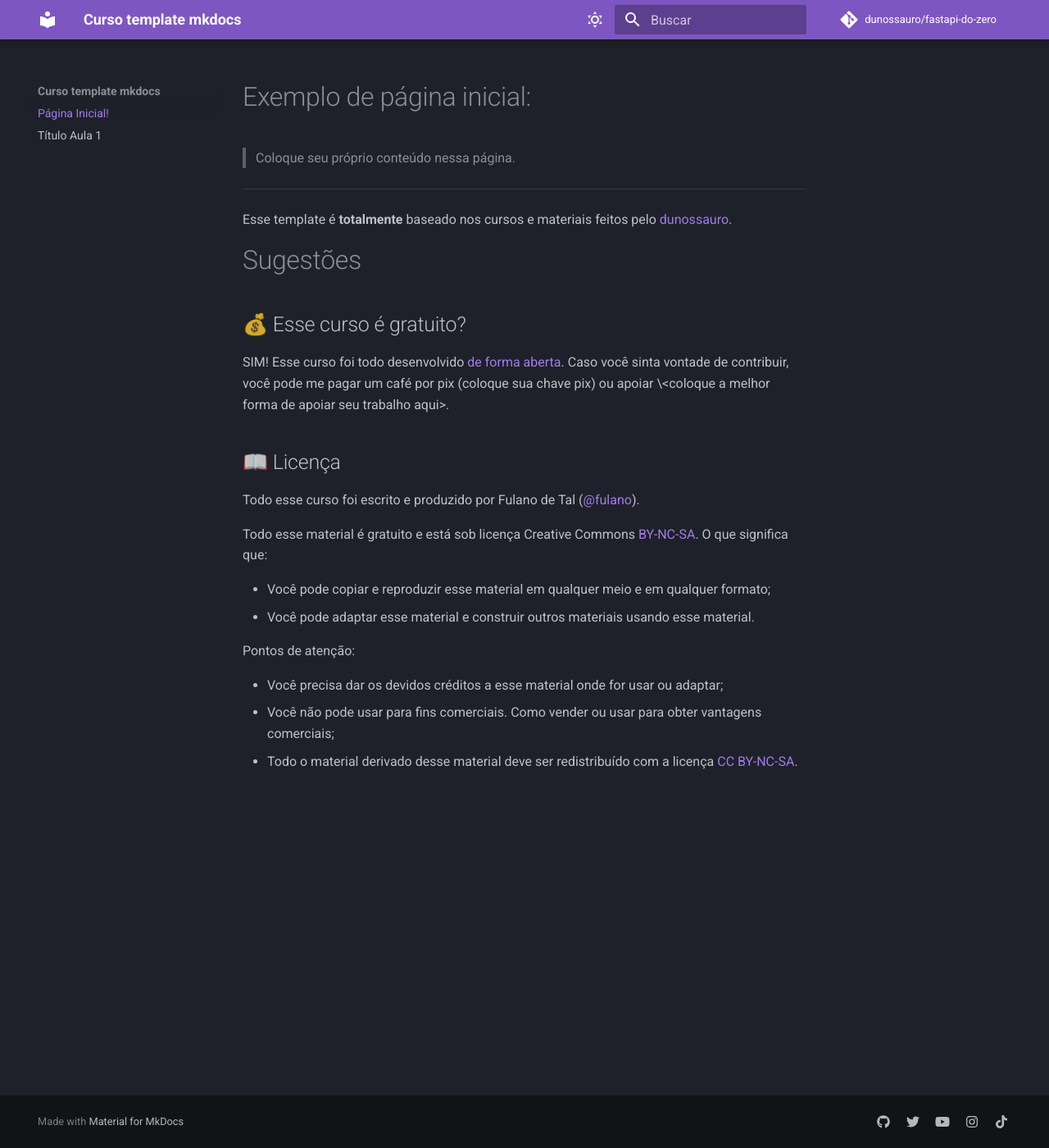
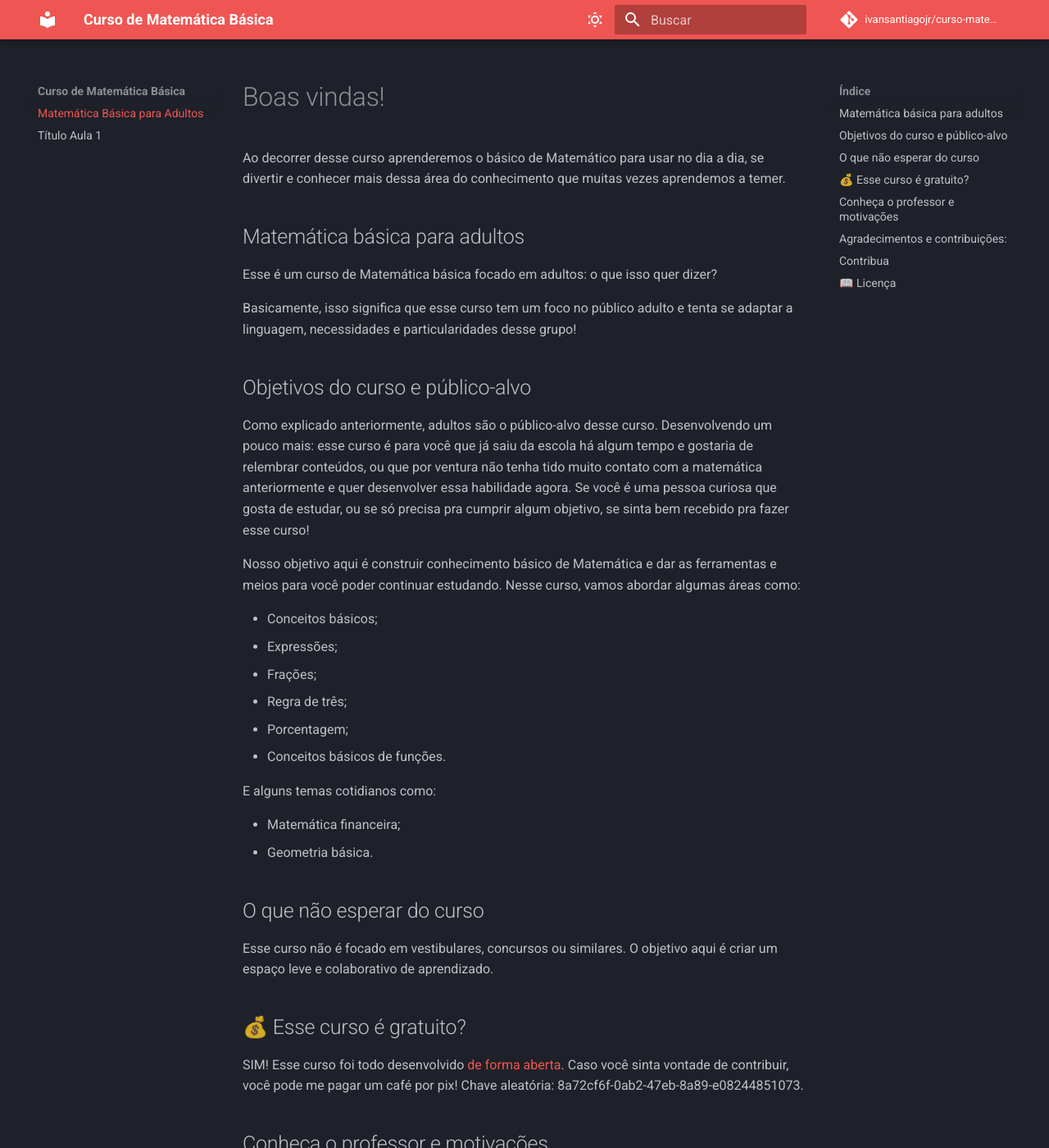
Before and after one commit to ivansantiagojr/curso-matematica-basica, an MkDocs documentation site: the page built from aulas/README.md, in a window 1280 px wide and 1400 px high. Shown: the whole window at 82% size. Built offline with MkDocs 1.6.1 and Material for MkDocs 9.7.7, drawn with Linux system fonts in a browser that asks for light colours; comment, search, counter and statistics services are not loaded; some of the changed text lies outside the part shown.

Commit message:
página inicial

```diff
--- a/aulas/README.md
+++ b/aulas/README.md
@@ -1,24 +1,61 @@
 ---
-title: Página Inicial!
+title: Matemática Básica para Adultos
 description: Boas vindas ao nosso minicurso!
 ---
+# Boas vindas!
+Ao decorrer desse curso aprenderemos o básico de Matemático para usar no dia a dia, se divertir e conhecer mais dessa área do conhecimento que muitas vezes aprendemos a temer.
 
-# Exemplo de página inicial:
+## Matemática básica para adultos
 
-> Coloque seu próprio conteúdo nessa página.
+Esse é um curso de Matemática básica focado em adultos: o que isso quer dizer?
 
----
+Basicamente, isso significa que esse curso tem um foco no público adulto e tenta se adaptar a linguagem, necessidades e particularidades desse grupo!
 
-Esse template é **totalmente** baseado nos cursos e materiais feitos pelo [dunossauro](https://dunossauro.com/){:target="\_blank"}.
+## Objetivos do curso e público-alvo
 
-# Sugestões
+Como explicado anteriormente, adultos são o público-alvo desse curso. Desenvolvendo um pouco mais: esse curso é para você que já saiu da escola há algum tempo e gostaria de relembrar conteúdos, ou que por ventura não tenha tido muito contato com a matemática anteriormente e quer desenvolver essa habilidade agora. Se você é uma pessoa curiosa que gosta de estudar, ou se só precisa pra cumprir algum objetivo, se sinta bem recebido pra fazer esse curso!
+
+Nosso objetivo aqui é construir conhecimento básico de Matemática e dar as ferramentas e meios para você poder continuar estudando. Nesse curso, vamos abordar algumas áreas como:
+
+- Conceitos básicos;
+- Expressões;
+- Frações;
+- Regra de três;
+- Porcentagem;
+- Conceitos básicos de funções.
+
+E alguns temas cotidianos como:
+
+- Matemática financeira;
+- Geometria básica.
+
+## O que não esperar do curso
+
+Esse curso não é focado em vestibulares, concursos ou similares. O objetivo aqui é criar um espaço leve e colaborativo de aprendizado.
+
 ## 💰 Esse curso é gratuito?
 
-SIM! Esse curso foi todo desenvolvido [de forma aberta](#licenca){:target="\_blank"}. Caso você sinta vontade de contribuir, você pode me pagar um café por pix (coloque sua chave pix) ou apoiar \<coloque a melhor forma de apoiar seu trabalho aqui\>.
+SIM! Esse curso foi todo desenvolvido [de forma aberta](#licenca){:target="\_blank"}. Caso você sinta vontade de contribuir, você pode me pagar um café por pix! Chave aleatória: 8a72cf6f-0ab2-47eb-8a89-e08244851073.
+
+## Conheça o professor e motivações
+
+Prazer, eu sou o Ivan! Eu era estudante de Licenciatura em Física, e hoje curso Engenharia de Computação. Gosto bastante de ensinar e é daí que veio a ideia de fazer esse material. Também já vi vários adultos expressando insegurança em aprender outras coisas por não "ser bom" em Matemática. Vamos mudar isso juntos!
+
+## Agradecimentos e contribuições:
+
+De ínicio, gostaria de agradecer ao Eduardo Mendes (o [@dunossauro](https://dunossauro.com){:target="_blank"}), já que todo esse site é feito baseado no curso de [FastAPI](https://fastapidozero.dunossauro.com){:target="_blank"} produzido por ele, e como o código é aberto, podemos usar e contribuir.
+
+Além disso, gostaria de agradecer a todos que já participaram da minha vida como aprendiz, desde a minha mãe, que dentre muitas coisas da vida, pacientemente me ensinou a ler, assim me dando acesso a infinitas possibilidades. Extendo os agradecimentos também a todos os professores que já tive, na escola, faculdade, e por qualquer meio que seja. A importância de vocês na minha vida é indescritível.
+
+## Contribua
+
+Atualmente, a única maneira de enviar contribuições ou correções para este material é pelo repositório no [GitHub](https://github.com/ivansantiagojr/curso-matematica-bascia){:target="_blank"}.
+
+Caso você não tenha familiaridade com o GitHub, entre em contato por email ivansantiagonjunior@proton.me.
 
 ## 📖 Licença
 
-Todo esse curso foi escrito e produzido por Fulano de Tal ([@fulano](#){:target="\_blank"}).
+Todo esse curso foi escrito e produzido por Ivan Santiago ([@ivansantiagojr](https://twitter.com/IvanSantiagoJR){:target="\_blank"}).
 
 Todo esse material é gratuito e está sob licença Creative Commons [BY-NC-SA](https://creativecommons.org/licenses/by-nc-sa/4.0/){:target="\_blank"}. O que significa que:
 
--- a/mkdocs.yml
+++ b/mkdocs.yml
@@ -1,8 +1,7 @@
-site_name: Curso template mkdocs
-site_url: https://fastapidozero.dunossauro.com
+site_name: Curso de Matemática Básica
 docs_dir: aulas
-repo_url: https://github.com/dunossauro/fastapi-do-zero
-repo_name: dunossauro/fastapi-do-zero
+repo_url: https://github.com/ivansantiagojr/curso-matematica-basica
+repo_name: ivansantiagojr/curso-matematica-basica
 edit_uri: tree/main/aulas
 theme:
   name: material
@@ -15,12 +14,12 @@ theme:
     - search.share
   palette:
     - scheme: slate
-      primary: deep purple
+      primary: red
       toggle:
         icon: material/weather-sunny
         name: Modo claro
     - scheme: default
-      primary: deep purple
+      primary: red
       toggle:
         icon: material/weather-night
         name: Modo noturno
@@ -58,24 +57,11 @@ plugins:
   - git-revision-date-localized
   - social
   - with-pdf:
-      author:  Fulano de Tal
-      cover_title: Título do Curso
-      cover_subtitle: Subtítulo
+      author: Ivan Santiago
+      cover_title: Matemática Básica para Adultos
       copyright: CC BY-NC-SA
       toc_level: 6
       enabled_if_env: ENABLE_PDF_EXPORT
       toc_title: Índice
 extra_css:
   - stylesheets/extra.css
-extra:
-  social:
-    - icon: fontawesome/brands/github
-      link: https://github.com/dunossauro
-    - icon: fontawesome/brands/twitter
-      link: https://twitter.com/dunossauro
-    - icon: fontawesome/brands/youtube
-      link: https://youtube.com/dunossauro
-    - icon: fontawesome/brands/instagram
-      link: https://instagram.com/dunossauro
-    - icon: fontawesome/brands/tiktok
-      link: https://www.tiktok.com/@dunossauro
```
